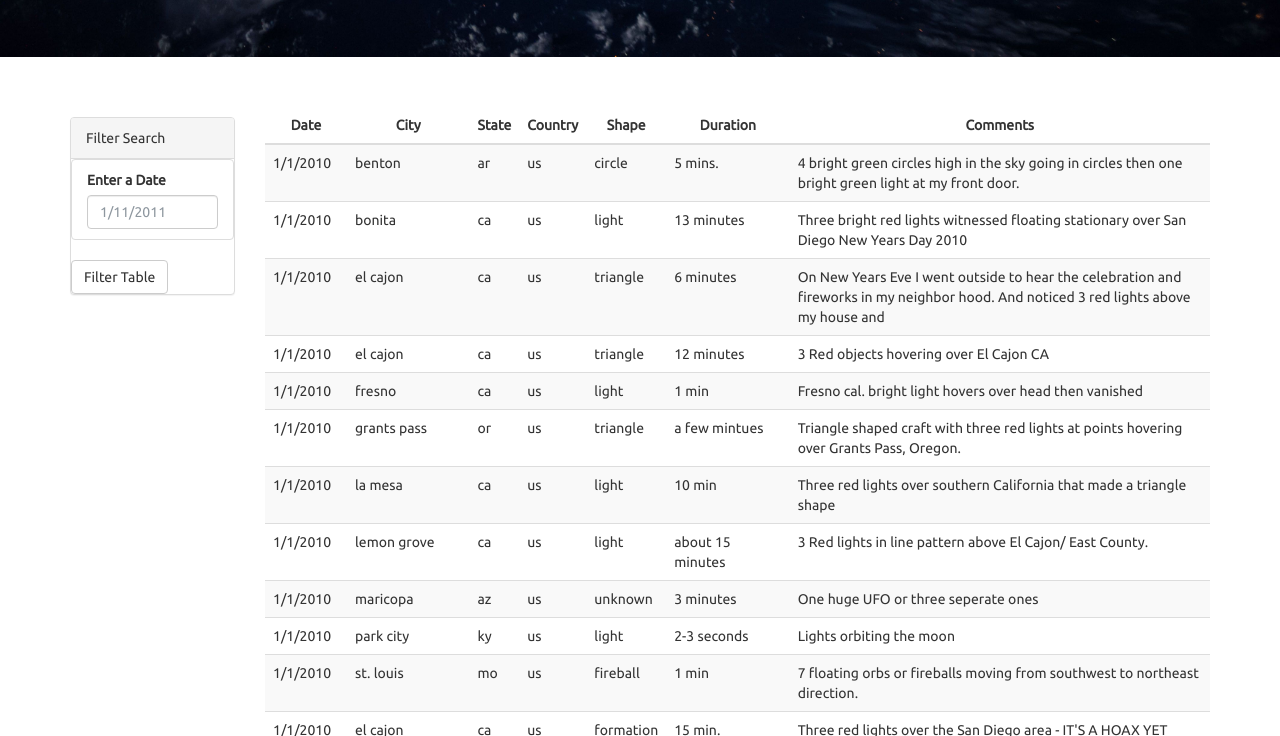
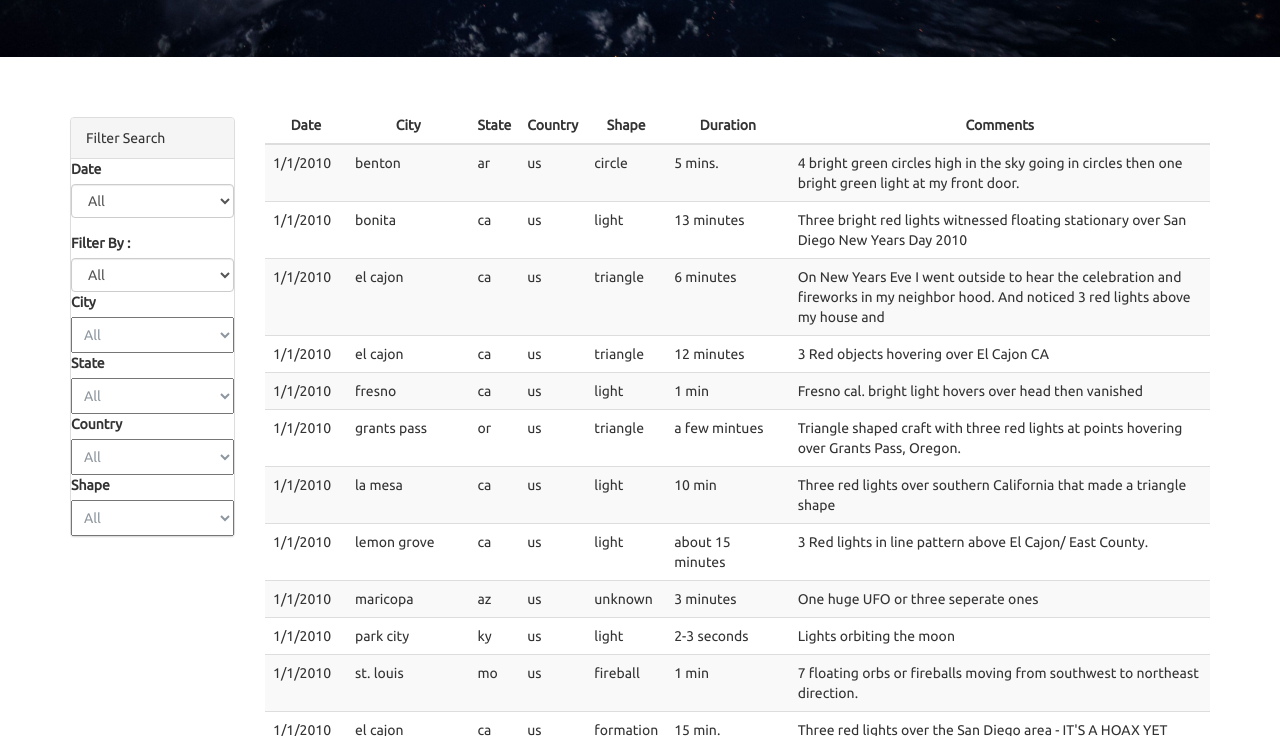
Before and after one commit to kukuswish/javascript_hw, a plain HTML site: page index.html in a window 1280 px wide. Shown: the part 555-1291 px from the top of the page. Drawn offline with nearby package versions, Linux system fonts and the light colour scheme.

Commit message:
Add filters

```diff
--- a/index.html
+++ b/index.html
@@ -34,15 +34,50 @@
               <div class="panel-body">
                 <form>
                   <div class="form-group">
-                    <ul class="list-group" id="filters">
-                      <li class="filter list-group-item">
-                        <label for="date">Enter a Date</label>
-                        <input class="form-control" id="datetime" type="text" placeholder="1/11/2011">
-                      </li>
-                    </ul>
+                    <label>Date</label>
+                    <select id='dtFilter' class="form-control">
+                      <option value="all">All</option>
+                    </select>
                   </div>
-                  <button id="filter-btn" type="submit" class="btn btn-default">Filter Table</button>
                 </form>
+                <label>Filter By : </label>
+                <div class="filterList">
+                  <div class="subFilter" id="cityFilter">
+                    <select  class="subSelect form-control" id="subFilter">
+                      <option value="all">All</option>
+                      <option value="city">City</option>
+                      <option value="state">State</option>
+                      <option value="country">Country</option>
+                      <option value="shape">Shape</option>
+                    </select>
+                  </div>
+                </div>
+                <div class="filterList subFils">
+                  <div class="subfil" id="cityFil">
+                    <label>City</label>
+                    <select class="subFilSel" id="cityFilSel">
+                      <option value="all">All</option>
+                    </select>
+                  </div>
+                  <div class="subfil" id="stateFil">
+                    <label>State</label>
+                    <select class="subFilSel" id="stateFilSel">
+                      <option value="all">All</option>
+                    </select>
+                  </div>
+                  <div class="subfil" id="countryFil">
+                    <label>Country</label>
+                    <select class="subFilSel" id="countryFilSel">
+                      <option value="all">All</option>
+                    </select>
+                  </div>
+                  <div class="subfil" id="shapeFil">
+                    <label>Shape</label>
+                    <select class="subFilSel" id="shapeFilSel">
+                      <option value="all">All</option>
+                    </select>
+                  </div>
+                </div>
               </div>
             </div>
           </aside>
--- a/static/js/app.js
+++ b/static/js/app.js
@@ -2,6 +2,10 @@
 var tableData = data;
 var infoTable = d3.select("#ufo-table tbody");
 // YOUR CODE HERE!
+
+function onlyUnique(value, index, self) {
+    return self.indexOf(value) === index;
+}
 
 function filteredOutput(filBy=''){
 	var filData = [];
@@ -13,6 +17,12 @@ function filteredOutput(filBy=''){
 	}
 	filData.forEach( (a,b) => {
 		var rows = infoTable.append('tr');
+		rows.attr('data-dt',a.datetime);
+		rows.attr('data-state',a.state);
+		rows.attr('data-city',a.city);
+		rows.attr('data-country',a.country);
+		rows.attr('data-shape',a.shape);
+
 		rows.append('td').html(a.datetime);
 		rows.append('td').html(a.city);
 		rows.append('td').html(a.state);
@@ -25,4 +35,34 @@ function filteredOutput(filBy=''){
 	console.log(filBy);
 }
 
+function showFilter(){
+	console.log(tableData);
+	var dateL = tableData.map( a => a.datetime).filter(onlyUnique);
+	var cityL = tableData.map( a => a.city ).filter(onlyUnique);
+	var countryL = tableData.map( a => a.country ).filter(onlyUnique);
+	var stateL = tableData.map( a => a.state ).filter(onlyUnique);
+	var shapeL = tableData.map( a => a.shape ).filter(onlyUnique);
+
+	dateL.forEach(function(a){
+		d3.select("#dtFilter").append('option').attr('value',a).text(a);
+	});
+
+	cityL.forEach(function(a){
+		d3.select("#cityFilSel").append('option').attr('value',a).text(a);
+	});
+
+	countryL.forEach(function(a){
+		d3.select("#countryFilSel").append('option').attr('value',a).text(a);
+	});
+
+	stateL.forEach(function(a){
+		d3.select("#stateFilSel").append('option').attr('value',a).text(a);
+	});
+
+	shapeL.forEach(function(a){
+		d3.select("#shapeFilSel").append('option').attr('value',a).text(a);
+	});
+}
+
 filteredOutput();
+showFilter();
```
